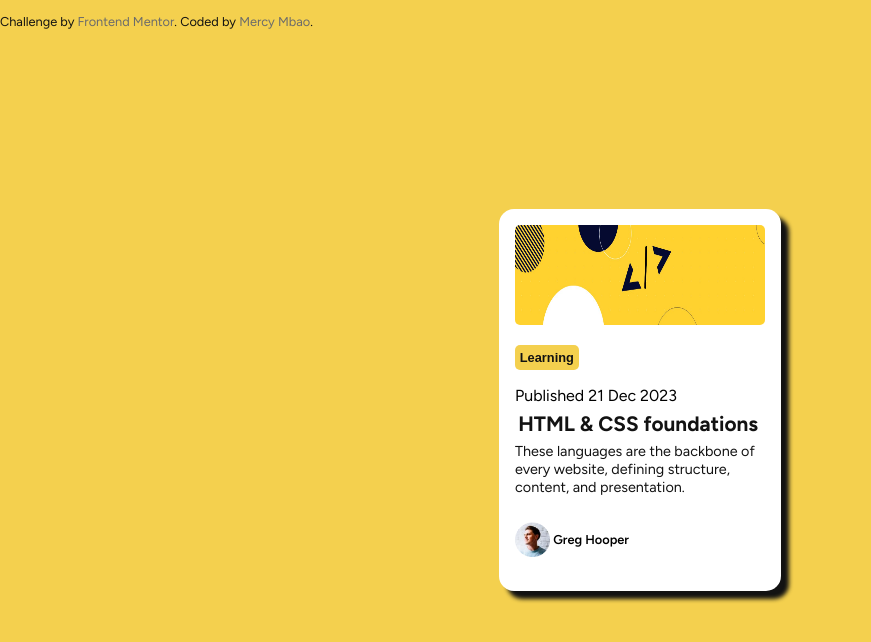
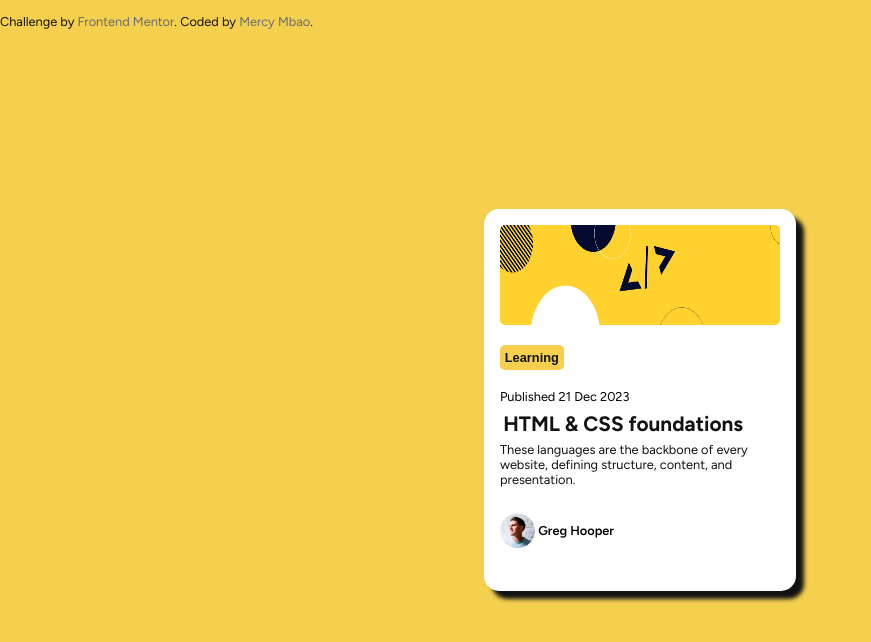
Before and after one commit to mercie-ux/blog-card, a plain HTML site: page index.html in a window 1280 px wide. Shown: the whole page, without its empty margins (0-871 px from the left). Drawn offline with Linux system fonts and the light colour scheme.

Commit message:
initial commit

```diff
--- a/assets/styles.css
+++ b/assets/styles.css
@@ -15,7 +15,7 @@ body{
     background-color: hsl(0, 0%, 100%);
     border-radius: 15px;
     padding: 1rem;
-    width: 250px;
+    width: 280px;
     height: 350px;
     box-shadow: 8px 8px 4px hsl(0, 0%, 7%);
 
@@ -51,11 +51,14 @@ body{
     color: hsl(47, 88%, 63%);
     cursor: pointer;
 }
+time {
+    font-size: 0.8rem;
+}
 .content h2 {
     font-weight: bold;
 }
 .content p {
-    font-size: 0.9rem;
+    font-size: 0.8rem;
     color: hsl(0, 0%, 7%);
     margin: 0.1rem 0 0.9rem;
 }
@@ -75,7 +78,6 @@ body{
 }
 
 .attribution {
-    align-items: center;
     gap: 0.5rem;
     font-size: 0.8rem;
     color: hsl(0, 0%, 7%);
```
